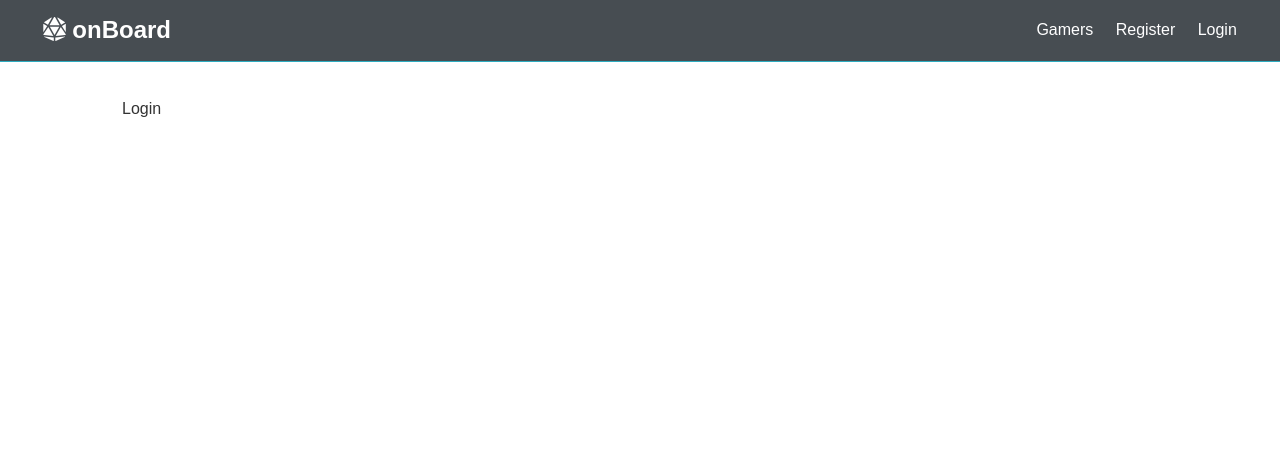
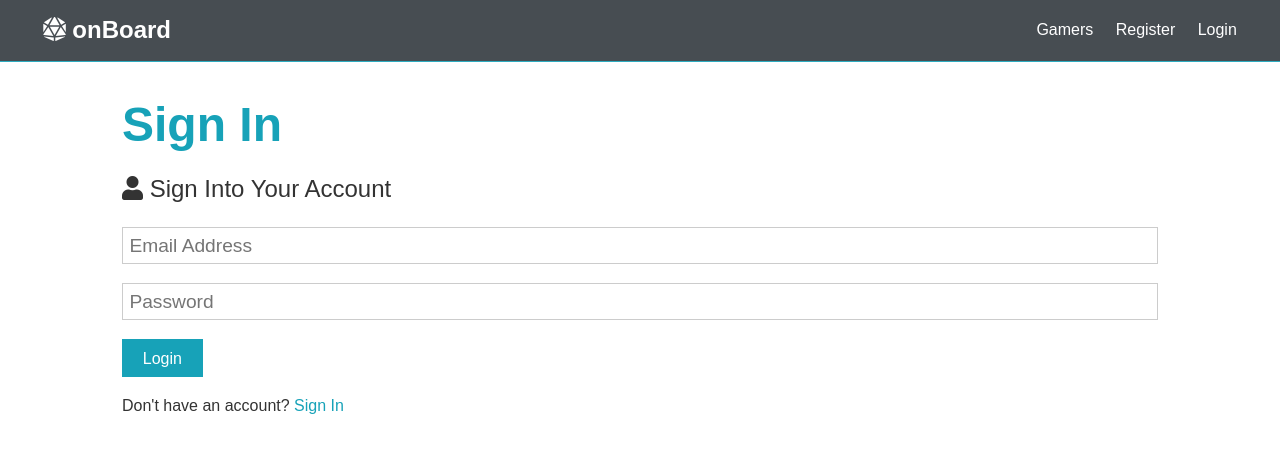
Before and after one commit to gpiercelusk/onBoard, a React (Create React App) app in the folder client/: page /login in a window 1280 px wide. Shown: the top 452 px of the page. Built offline with nearby package versions, Linux system fonts and the light colour scheme.

Commit message:
Login page up and working

```diff
--- a/client/src/components/auth/Login.js
+++ b/client/src/components/auth/Login.js
@@ -1,11 +1,55 @@
-import React from 'react'
+import React, { Fragment, useState } from 'react';
+import { Link } from 'react-router-dom';
+
 
 const Login = () => {
+  const [formData, setFormData] = useState({
+    email: '',
+    password: ''
+  });
+
+  const { email, password } = formData;
+
+  const onChange = e => setFormData({ ...formData, [e.target.name]: e.target.value })
+
+  const onSubmit = async e => {
+    e.preventDefault();
+    console.log('Success')
+
+  }
+
+
   return (
-    <div>
-      Login
-    </div>
+    <Fragment>
+      <h1 className="large text-primary">Sign In</h1>
+      <p className="lead"><i className="fas fa-user"></i> Sign Into Your Account</p>
+      <form className="form" onSubmit={e => onSubmit(e)}>
+        <div className="form-group">
+          <input
+            type="email"
+            placeholder="Email Address"
+            name="email"
+            value={email}
+            onChange={e => onChange(e)}
+            required />
+        </div>
+        <div className="form-group">
+          <input
+            type="password"
+            placeholder="Password"
+            name="password"
+            value={password}
+            onChange={e => onChange(e)}
+            minLength="6"
+          />
+        </div>
+        <input type="submit" className="btn btn-primary" value="Login" />
+      </form>
+      <p className="my-1">
+        Don't have an account? <Link to="/register">Sign In</Link>
+      </p>
+    </Fragment>
   )
-}
+};
 
 export default Login
--- a/client/src/components/auth/Register.js
+++ b/client/src/components/auth/Register.js
@@ -1,4 +1,5 @@
-import React, { Fragment, useState } from 'react'
+import React, { Fragment, useState } from 'react';
+import { Link } from 'react-router-dom';
 
 const Register = () => {
   const [formData, setFormData] = useState({
@@ -12,12 +13,12 @@
 
   const onChange = e => setFormData({ ...formData, [e.target.name]: e.target.value })
 
-  const onSubmit = e => {
+  const onSubmit = async e => {
     e.preventDefault();
     if (password !== password2) {
       console.log('Passwords Do not match')
     } else {
-      console.log(formData)
+      console.log('Success')
     }
   };
 
@@ -71,10 +72,10 @@
         <input type="submit" className="btn btn-primary" value="Register" />
       </form>
       <p className="my-1">
-        Already have an account? <a href="login.html">Sign In</a>
+        Already have an account? <Link to="/login">Sign In</Link>
       </p>
     </Fragment>
-  )
-}
+  );
+};
 
 export default Register
```
